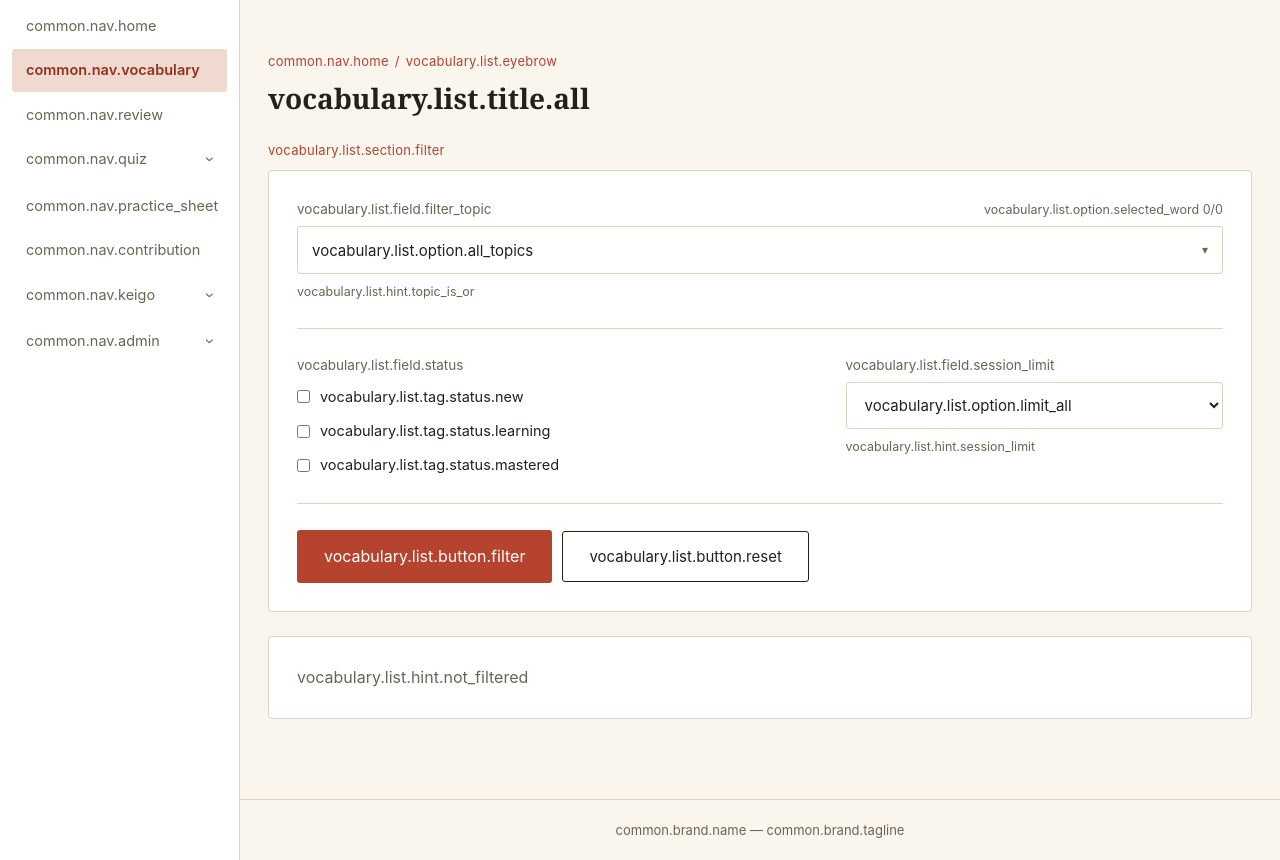
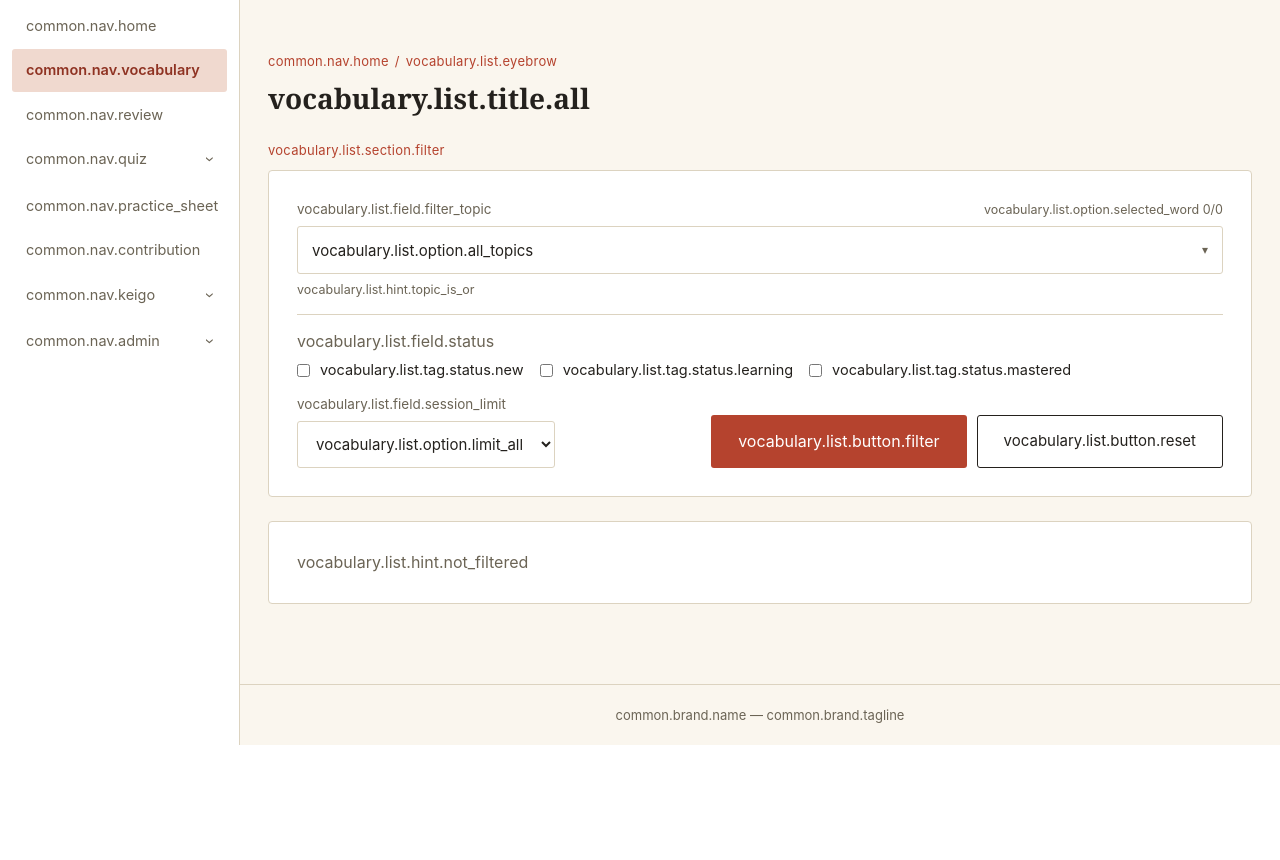
Before and after one commit to datthanhjp1992-hub/BJT-GOI, a Django app: page /vocabulary/ in a window 1280 px wide. Shown: the part 73-933 px from the top of the page. After the commit the page ends 818 px from the top, so only its background shows below. Run offline with Django 5.2, Linux system fonts and the light colour scheme; the visitor is signed in with stand-in values (Sample User, id 1); data that the repository does not hold is empty; parts of the project's set-up code (start-up, migrations or seed data) failed here and were passed over.

Commit message:
fix filter box

```diff
--- a/static/css/base.css
+++ b/static/css/base.css
@@ -630,7 +630,17 @@ label.lb-opt:hover{border-color:var(--accent);}
 .topic-option.is-checked .topic-option-count{background:var(--surface);color:var(--accent-text);}
 .dropdown-footer{display:flex;justify-content:flex-end;margin-top:12px;padding-top:12px;border-top:1px solid var(--border);}
 /* Hàng chip chủ đề đã chọn (dưới dropdown) + chip "Đang tìm". */
-.filter-chips{display:flex;flex-wrap:wrap;gap:8px;margin-top:10px;}
+/* Chọn nhiều chủ đề thì chip tràn nhiều dòng: chặn ở ~2 dòng, cuộn bên trong. */
+.filter-chips{display:flex;flex-wrap:wrap;gap:8px;margin-top:10px;max-height:72px;overflow-y:auto;}
+.filter-hint{font-size:12.5px;margin:6px 0 0;}
+/* Hàng lọc gọn (12/10/2026): trạng thái | số từ/phiên | nút, một hàng ngang. */
+.filter-row{display:flex;flex-wrap:wrap;align-items:flex-end;gap:12px 24px;margin-top:14px;padding-top:14px;border-top:1px solid var(--border);}
+.filter-status{border:0;margin:0;padding:0;min-width:0;display:flex;flex-wrap:wrap;gap:4px 16px;align-items:center;}
+.filter-status legend{padding:0;margin-bottom:6px;color:var(--ink-soft);}
+.filter-status .checkbox-row{margin:0;}
+.filter-limit label{margin-bottom:6px;}
+.filter-limit select{width:auto;min-width:120px;}
+.filter-actions{display:flex;gap:10px;margin-left:auto;}
 .filter-chips:empty{display:none;}
 .filter-chip{display:inline-flex;align-items:center;gap:6px;padding:4px 6px 4px 12px;border-radius:999px;border:1px solid var(--accent);background:var(--accent-soft);color:var(--ink);font-size:13px;}
 .filter-chip.is-search{padding-left:12px;}
--- a/templates/vocabulary/list.html
+++ b/templates/vocabulary/list.html
@@ -107,38 +107,36 @@ JavaScript — JS ở cuối file chỉ để tích/bỏ tích nhanh, không b
         <span class="filter-chip">{{ t.icon_emoji }} {{ t.name_ja|default:t.name }}<button type="button" class="filter-chip-remove" data-value="{{ t.slug }}" aria-label="{% label 'vocabulary.list.button.remove_topic' %}">✕</button></span>
       {% endfor %}
     </div>
-    <p class="muted" style="font-size:12.5px;margin:8px 0 0;">{% message "vocabulary.list.hint.topic_is_or" %}</p>
+    <p class="muted filter-hint">{% message "vocabulary.list.hint.topic_is_or" %}</p>
 
-    <div class="divider"></div>
-
-    <div class="grid cols-2" style="align-items:start;">
-      <div>
-        <label style="margin-bottom:10px;">{% label "vocabulary.list.field.status" %}</label>
+    {% comment %}12/10/2026: trạng thái + số từ/phiên + nút gom thành MỘT hàng
+    ngang (xuống dòng khi hẹp) thay cho 2 cột xếp dọc + 2 vạch kẻ — form cũ
+    đẩy bảng kết quả xuống gần hết màn hình.{% endcomment %}
+    <div class="filter-row">
+      <fieldset class="filter-status">
+        <legend>{% label "vocabulary.list.field.status" %}</legend>
         {% for s in status_filters %}
           <label class="checkbox-row">
             <input type="checkbox" name="status" value="{{ s.code }}"{% if s.is_selected %} checked{% endif %}>
             <span>{% label s.label_key %}</span>
           </label>
         {% endfor %}
-      </div>
-      <div class="field" style="margin:0;">
+      </fieldset>
+      <div class="filter-limit">
         <label for="id_limit">{% label "vocabulary.list.field.session_limit" %}</label>
-        <select id="id_limit" name="limit">
+        {% message "vocabulary.list.hint.session_limit" as limit_hint %}
+        <select id="id_limit" name="limit" title="{{ limit_hint }}">
           {% for choice in limit_choices %}
             <option value="{{ choice }}"{% if choice == session_limit %} selected{% endif %}>
               {% if choice %}{{ choice }}{% else %}{% label "vocabulary.list.option.limit_all" %}{% endif %}
             </option>
           {% endfor %}
         </select>
-        <p class="muted" style="font-size:12.5px;margin:8px 0 0;">{% message "vocabulary.list.hint.session_limit" %}</p>
       </div>
-    </div>
-
-    <div class="divider"></div>
-
-    <div class="toolbar" style="margin:0;">
-      <button type="submit" class="btn btn-primary">{% label "vocabulary.list.button.filter" %}</button>
-      <a class="btn btn-outline" href="{% url 'vocabulary:index' %}">{% label "vocabulary.list.button.reset" %}</a>
+      <div class="filter-actions">
+        <button type="submit" class="btn btn-primary">{% label "vocabulary.list.button.filter" %}</button>
+        <a class="btn btn-outline" href="{% url 'vocabulary:index' %}">{% label "vocabulary.list.button.reset" %}</a>
+      </div>
     </div>
   </form>
 
```
